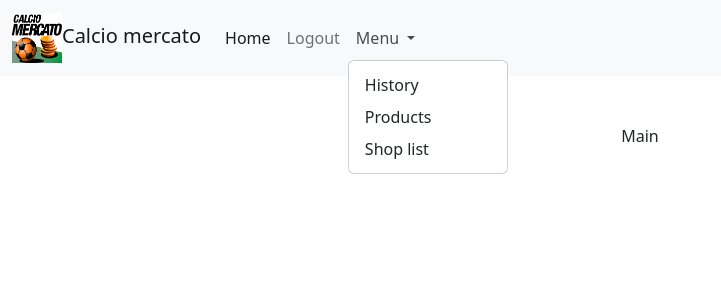
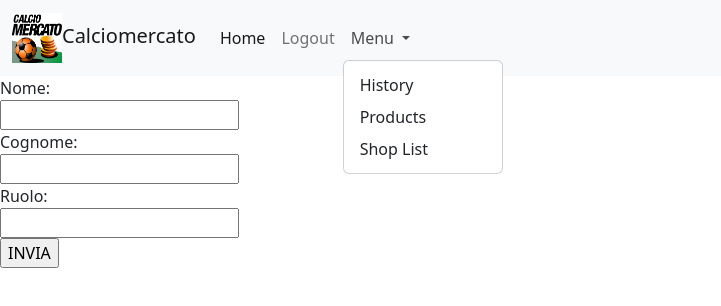
Before and after one commit to farinagabriele/scoker_market, a plain HTML site: page htdocs/nuovo_calciatore.html in a window 1280 px wide. Both pictures are taken after a click on the button "Menu". Shown: the whole page, without its empty margins (0-721 px from the left). Drawn offline with nearby package versions, Linux system fonts and the light colour scheme.

Commit message:
Nuovo Calciatore

```diff
--- a/htdocs/nuovo_calciatore.html
+++ b/htdocs/nuovo_calciatore.html
@@ -3,7 +3,7 @@
   <head>
     <meta charset="utf-8">
     <meta name="viewport" content="width=device-width, initial-scale=1">
-    <title>Nuovo calciatore</title>
+    <title>Nuovo Calciatore</title>
     <link href="style.css" rel="stylesheet">
     <link href="https://cdn.jsdelivr.net/npm/bootstrap@5.2.0/dist/css/bootstrap.min.css" rel="stylesheet" integrity="sha384-gH2yIJqKdNHPEq0n4Mqa/HGKIhSkIHeL5AyhkYV8i59U5AR6csBvApHHNl/vI1Bx" crossorigin="anonymous">
     <script src="https://cdn.jsdelivr.net/npm/bootstrap@5.2.0/dist/js/bootstrap.bundle.min.js" integrity="sha384-A3rJD856KowSb7dwlZdYEkO39Gagi7vIsF0jrRAoQmDKKtQBHUuLZ9AsSv4jD4Xa" crossorigin="anonymous"></script>
@@ -14,7 +14,7 @@
       <nav class="navbar navbar-expand-lg bg-light">
         <div class="container-fluid">
           <a class="navbar-brand" href="/">
-            <img src="../images/logo.png" alt="" id="logo" class="small-icon">Calcio mercato
+            <img src="../images/logo.png" alt="" id="logo" class="small-icon">Calciomercato
           </a>
           <button class="navbar-toggler" type="button" data-bs-toggle="collapse" data-bs-target="#navbarSupportedContent" aria-controls="navbarSupportedContent" aria-expanded="false" aria-label="Toggle navigation">
             <span class="navbar-toggler-icon"></span>
@@ -34,7 +34,7 @@
                 <ul class="dropdown-menu">
                   <li><a class="dropdown-item" href="/history">History</a></li>
                   <li><a class="dropdown-item" href="/products">Products</a></li>
-                  <li><a class="dropdown-item" href="/shop_list">Shop list</a></li>
+                  <li><a class="dropdown-item" href="/shop_list">Shop List</a></li>
                 </ul>
               </li>
             </ul>
@@ -42,9 +42,14 @@
         </div>
       </nav>
     </header>
-    <main class="container-fluid py-5 text-center">
-      Main
-
-    </main>
+    <form>
+    <label for="nome">Nome:</label><br>
+    <input type="text" id="nome" name="nome"><br>
+    <label for="cognome">Cognome:</label><br>
+    <input type="text" id="cognome" name="cognome"><br>
+    <label for="ruolo">Ruolo:</label><br>
+    <input type="text" id="ruolo" name="ruolo"><br>
+    <input type="button" value="INVIA"">
+    </form>
   </body>
 </html>
```
